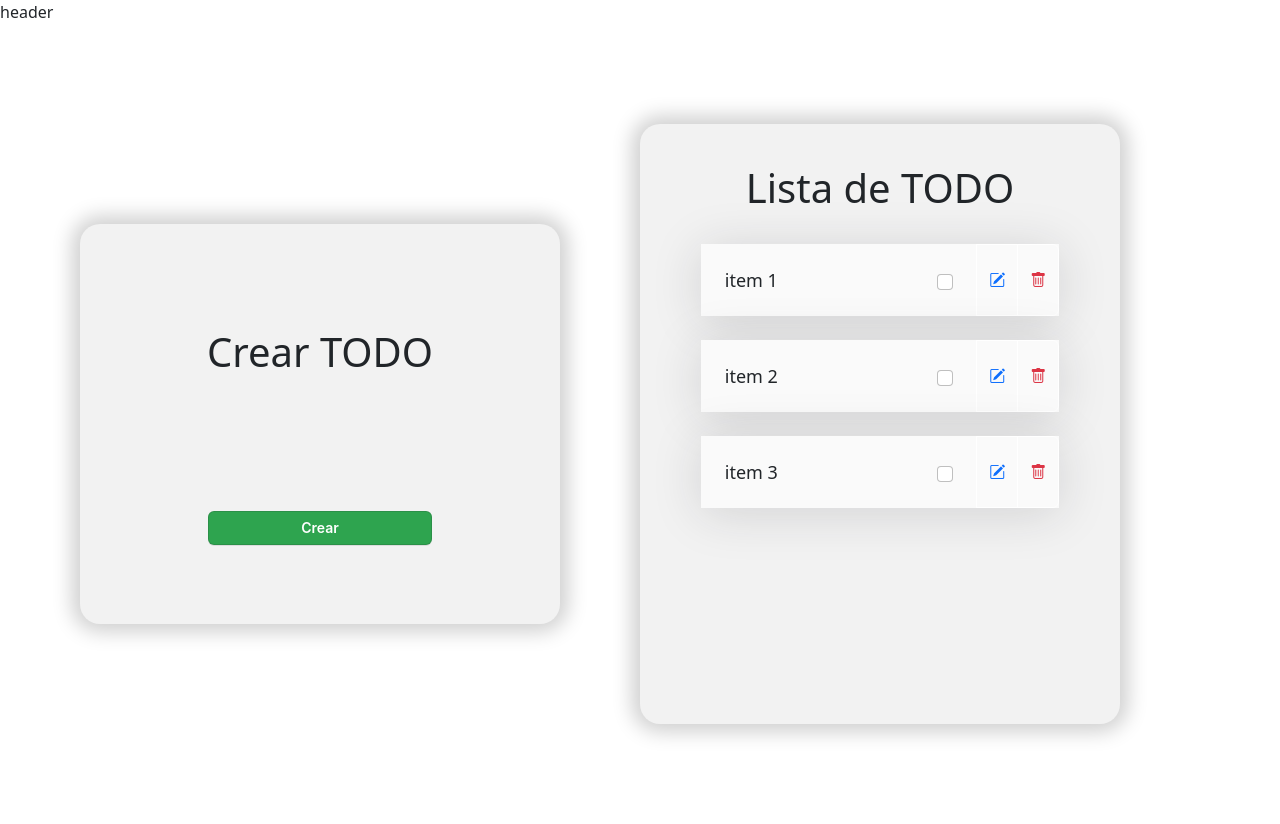
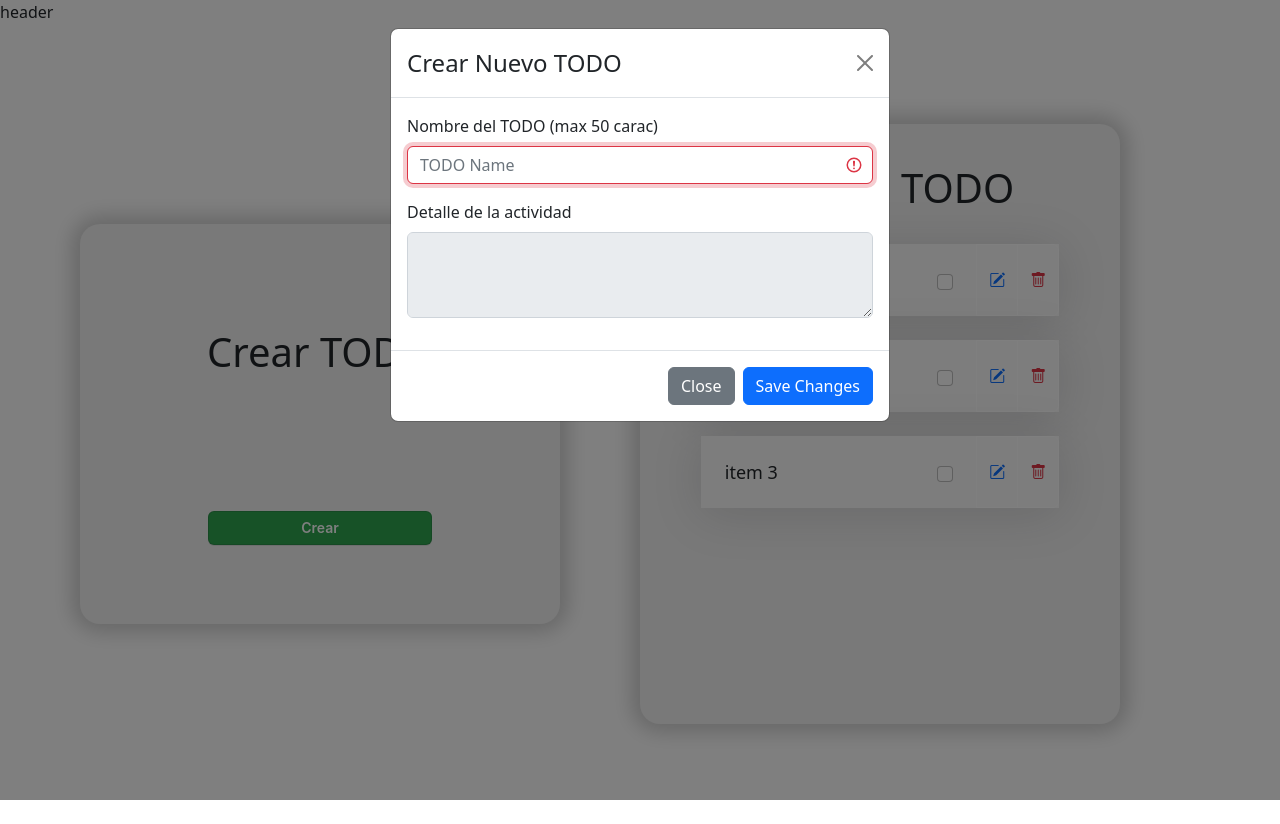
Before and after one commit to oscar13ud/practiceReact, a React (Create React App) app: page / in a window 1280 px wide. Both pictures are taken after a click on the button "Crear". Built offline with nearby package versions, Linux system fonts and the light colour scheme.

Commit message:
Se agrega componente que se despliega al dar click en boton crear TODO

```diff
--- a/src/components/ModalContainer.tsx
+++ b/src/components/ModalContainer.tsx
@@ -20,7 +20,7 @@ export const ModalContainer = (props: modalContainer) => {
   );
 };
 
-interface modalContainer {
+export interface modalContainer {
   isVisible: boolean;
   onAccept?: () => void;
   onCancel?: () => void;
--- a/src/pages/mainView/CreateTODO.tsx
+++ b/src/pages/mainView/CreateTODO.tsx
@@ -1,14 +1,26 @@
+import { useState } from "react";
 import { Container } from "../../components/Container";
+import { FormCreateTODO } from "./FormCreateTODO";
 
 export const CreateTODO = () => {
+  const [modalVisible, setModalVisible] = useState<boolean>(false);
   return (
+    <>
+      <FormCreateTODO
+        isVisible={modalVisible}
+        //onAccept={() => deleteElement(idToDelete)}
+        onCancel={() => setModalVisible(false)}
+      />
       <div className="h-100 d-flex justify-content-center align-items-center">
         <Container height="h-50" width="w-75">
           <div className="d-flex flex-column h-100 justify-content-around">
             <h1 className="text-center pt-4">Crear TODO</h1>
-          <button className="button-3">Crear</button>
+            <button onClick={() => setModalVisible(true)} className="button-3">
+              Crear
+            </button>
           </div>
         </Container>
       </div>
+    </>
   );
 };
--- /dev/null
+++ b/src/pages/mainView/FormCreateTODO.tsx
@@ -0,0 +1,54 @@
+import React, { useState } from "react";
+import Button from "react-bootstrap/Button";
+import Form from "react-bootstrap/Form";
+import Modal from "react-bootstrap/Modal";
+import { modalContainer } from "../../components/ModalContainer";
+
+export const FormCreateTODO = (props: modalContainer) => {
+  const [todoName, setTodoName] = useState<string>("");
+
+  const closeModal = () => {
+    setTodoName("");
+    props.onCancel && props.onCancel();
+  };
+  return (
+    <>
+      <Modal show={props.isVisible} onHide={closeModal}>
+        <Modal.Header closeButton>
+          <Modal.Title>Crear Nuevo TODO</Modal.Title>
+        </Modal.Header>
+        <Modal.Body>
+          <Form>
+            <Form.Group className="mb-3" controlId="exampleForm.ControlInput1">
+              <Form.Label>Nombre del TODO (max 50 carac)</Form.Label>
+              <Form.Control
+                htmlSize={5}
+                type="text"
+                placeholder="TODO Name"
+                autoFocus
+                onChange={(ev) => setTodoName(ev.target.value)}
+                isValid={todoName.length < 21}
+                isInvalid={todoName.length < 1 || todoName.length >= 21}
+              />
+            </Form.Group>
+            <Form.Group
+              className="mb-3"
+              controlId="exampleForm.ControlTextarea1"
+            >
+              <Form.Label>Detalle de la actividad</Form.Label>
+              <Form.Control as="textarea" rows={3} disabled />
+            </Form.Group>
+          </Form>
+        </Modal.Body>
+        <Modal.Footer>
+          <Button variant="secondary" onClick={closeModal}>
+            Close
+          </Button>
+          <Button variant="primary" onClick={() => console.log()}>
+            Save Changes
+          </Button>
+        </Modal.Footer>
+      </Modal>
+    </>
+  );
+};
--- a/src/pages/mainView/ListTODO.tsx
+++ b/src/pages/mainView/ListTODO.tsx
@@ -1,4 +1,4 @@
-import { useEffect, useState } from "react";
+import { useState } from "react";
 import { Container } from "../../components/Container";
 import { ModalContainer } from "../../components/ModalContainer";
 
@@ -48,14 +48,20 @@ export const ListTODO = () => {
           <div className="d-flex flex-column h-100">
             <h1 className="text-center pt-4">Lista de TODO</h1>
             <div className="align-items-center d-flex flex-column">
-              {list.map((element) => (
+              {list.length ? (
+                list.map((element) => (
                   <ListToShow
                     key={element.id}
                     id={element.id}
                     nameList={element.nameList}
                     deleteElement={(ev) => deleteElem(ev)}
                   />
-              ))}
+                ))
+              ) : (
+                <div className="text-center pt-5">
+                  No hay una lista de TODOs para Mostrar
+                </div>
+              )}
             </div>
           </div>
         </Container>
```
Lines whose indentation alone changed are shown as unchanged.
